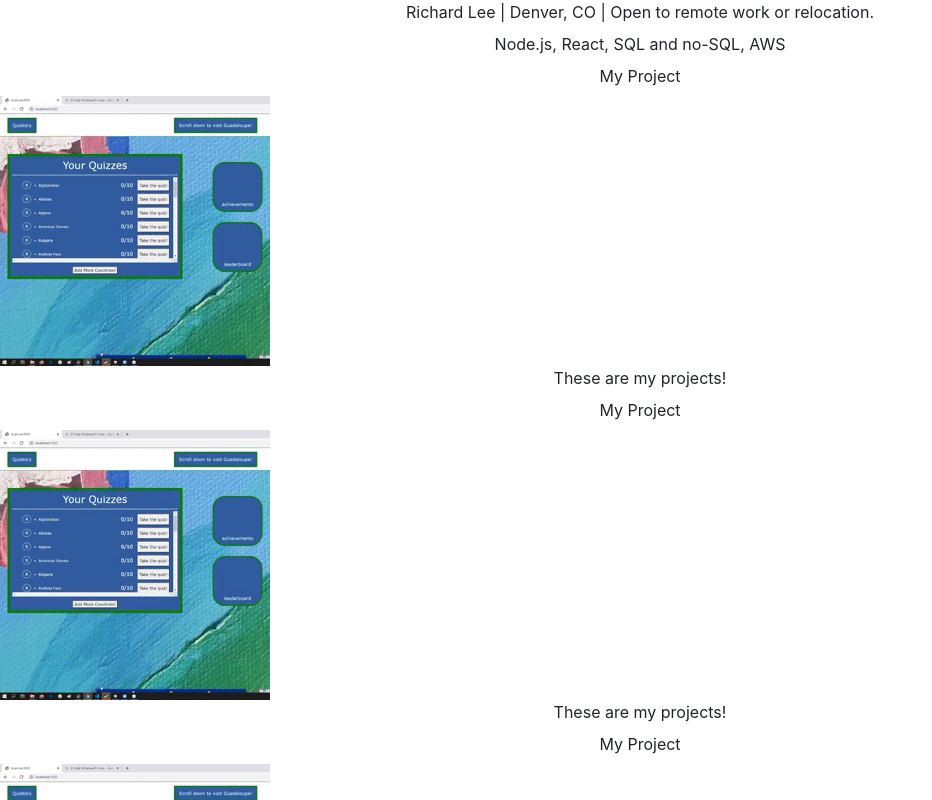
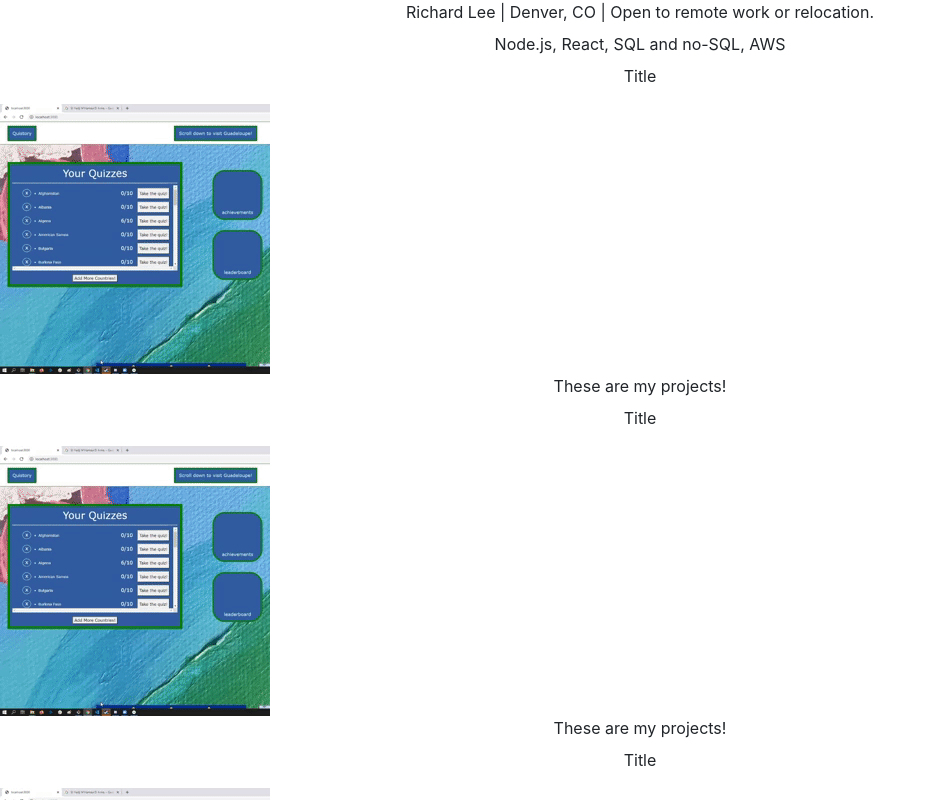
Before and after one commit to richard-d-lee/PortfolioTwo, a React (Create React App) app in the folder client/: page / in a window 1280 px wide. Both pictures are taken after a click on the button "Projects". Shown: the top 800 px of the page, without its empty margins (0-932 px from the left). Built offline with nearby package versions, Linux system fonts and the light colour scheme; the HTML template or start-up script is replaced by a standard one.

Commit message:
Styling for Project page complete

```diff
--- a/client/src/components/Project.jsx
+++ b/client/src/components/Project.jsx
@@ -1,14 +1,19 @@
 import React, { useState } from 'react';
 import gif from './images/giphy.gif';
+import Button from 'react-bootstrap/Button';
 
 function Project(props) {
     return (
-    <div className="projects">
+        <div>
             <div className="project">
+                <div id="project-title">
+                    <p id="project-title-text">
                         <center>
-                <label id="project-title">My Project</label>
+                            Title
                     </center>
-            <img src={gif}></img>
+                    </p>
+                </div>
+                <img id="project-gif" src={gif}></img>
                 <center>
                     <label id="project-description">These are my projects!</label>
                 </center>
```
Also changed, not shown: 2 other files (tests, documents, lock files or other folders). Lines whose indentation alone changed are shown as unchanged.
